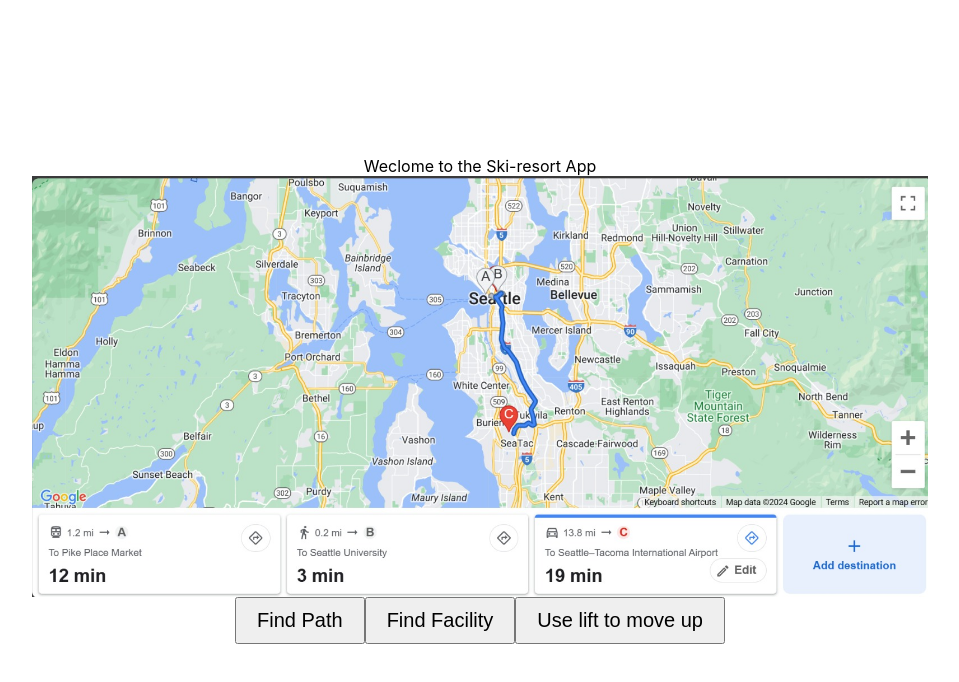
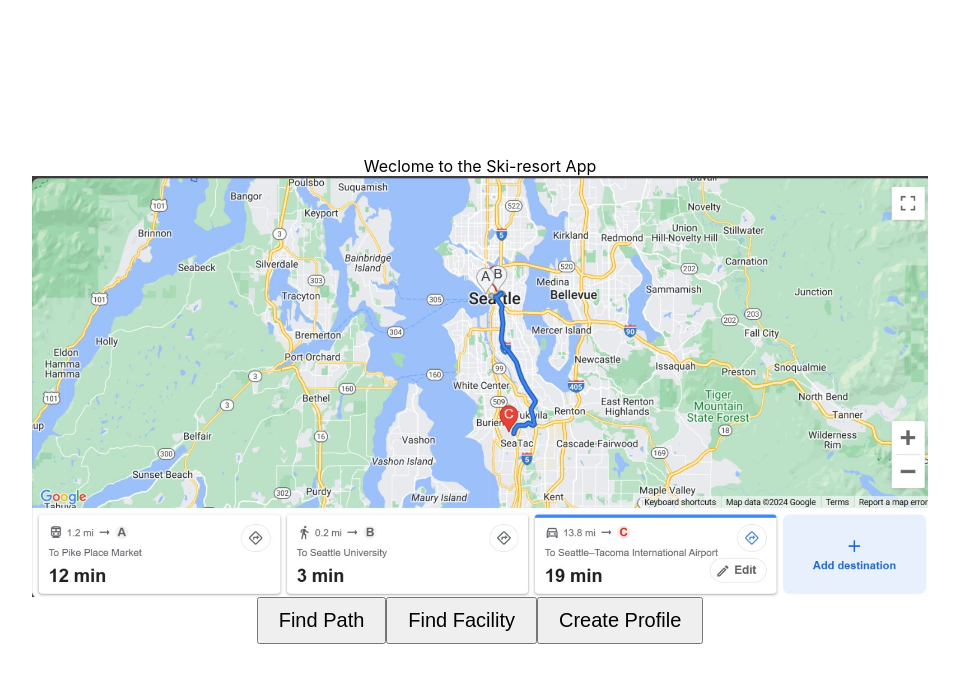
Before and after one commit to Harsual/Skier-Routing-App, a React (Create React App) app in the folder client/: page / in a window 1280 px wide. Shown: the top 682 px of the page, without its empty margins (160-1119 px from the left). Built offline with nearby package versions, Linux system fonts and the light colour scheme; no server answers.

Commit message:
CreateProfile

```diff
--- a/client/src/App.js
+++ b/client/src/App.js
@@ -30,7 +30,7 @@
         <div>
         <button className='large-button'>Find Path</button>
         <button className='large-button'>Find Facility </button>
-        <button className='large-button'>Use lift to move up</button>
+        <button className='large-button'>Create Profile</button>
         </div>
         </div>
     </div>
```
